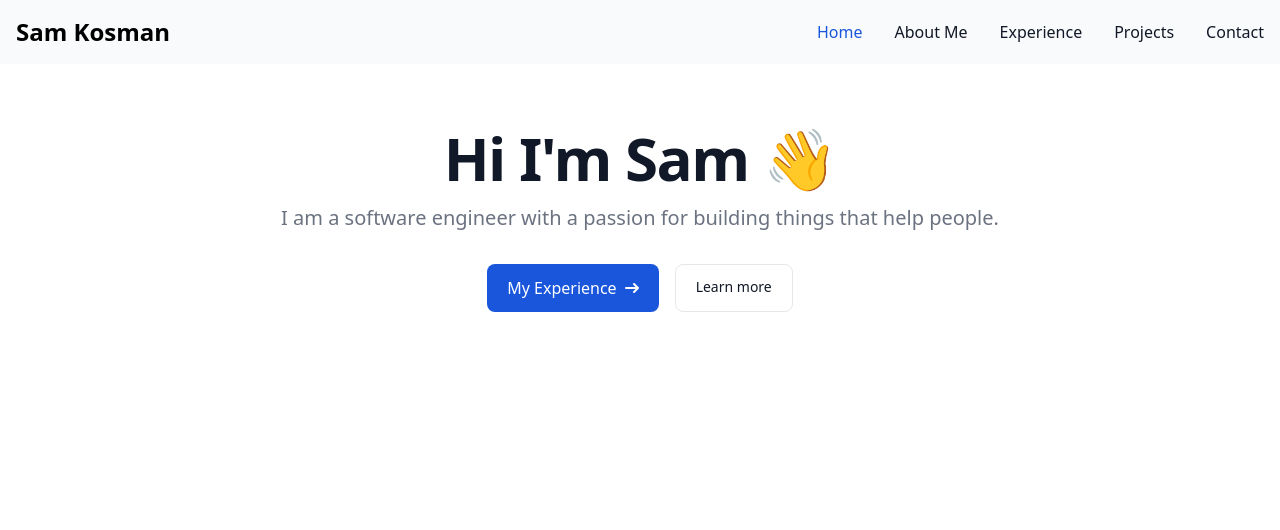
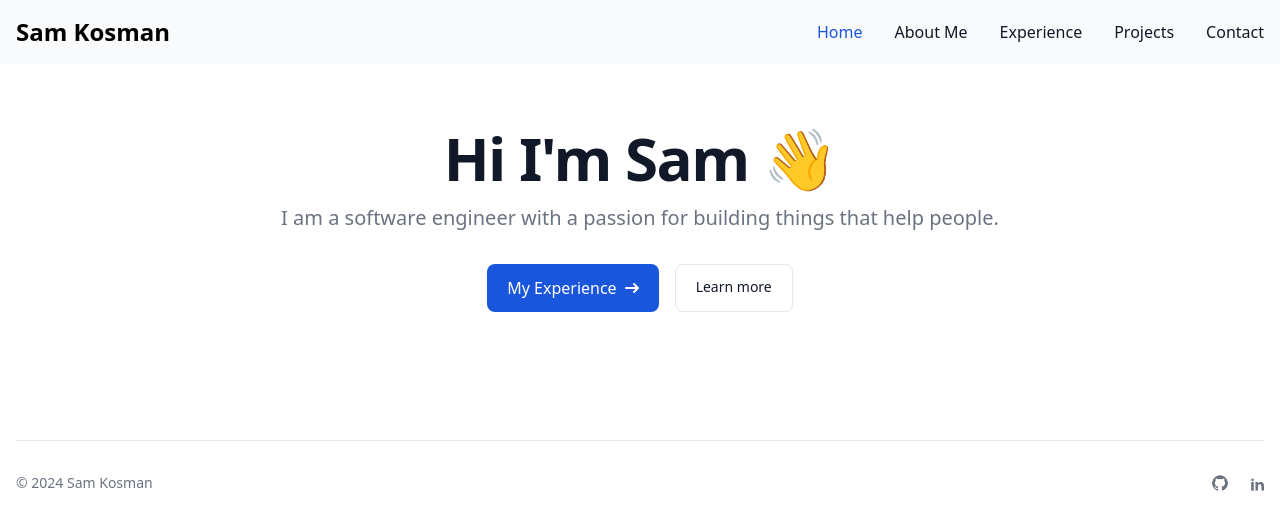
Before and after one commit to skosman/portfolio, a Vue app: page / in a window 1280 px wide. Shown: the top 530 px of the page. Built offline with nearby package versions, Linux system fonts and the light colour scheme; the HTML template or start-up script is replaced by a standard one.

Commit message:
Add footer to website with links to github and linkedin

```diff
--- a/src/App.vue
+++ b/src/App.vue
@@ -1,11 +1,13 @@
 <script setup>
 import { RouterLink, RouterView } from "vue-router";
 import NavBar from "./components/NavBar.vue";
+import Footer from "./components/Footer.vue";
 </script>
 
 <template>
   <NavBar></NavBar>
   <RouterView />
+  <Footer></Footer>
 </template>
 
 <style scoped></style>
--- /dev/null
+++ b/src/components/Footer.vue
@@ -0,0 +1,59 @@
+<template>
+  <footer class="bg-white dark:bg-gray-900">
+    <div class="mx-auto w-full max-w-screen-xl p-4 py-6 lg:py-8">
+      <hr
+        class="my-6 border-gray-200 sm:mx-auto dark:border-gray-700 lg:my-8"
+      />
+      <div class="sm:flex sm:items-center sm:justify-between">
+        <span class="text-sm text-gray-500 sm:text-center dark:text-gray-400"
+          >© 2024
+          <RouterLink to="/" class="hover:underline" aria-current="page"
+            >Sam Kosman</RouterLink
+          >
+        </span>
+        <div class="flex mt-4 sm:justify-center sm:mt-0">
+          <a
+            href="https://github.com/skosman"
+            class="text-gray-500 hover:text-gray-900 dark:hover:text-white ms-5"
+          >
+            <svg
+              class="w-4 h-4"
+              aria-hidden="true"
+              xmlns="http://www.w3.org/2000/svg"
+              fill="currentColor"
+              viewBox="0 0 20 20"
+            >
+              <path
+                fill-rule="evenodd"
+                d="M10 .333A9.911 9.911 0 0 0 6.866 19.65c.5.092.678-.215.678-.477 0-.237-.01-1.017-.014-1.845-2.757.6-3.338-1.169-3.338-1.169a2.627 2.627 0 0 0-1.1-1.451c-.9-.615.07-.6.07-.6a2.084 2.084 0 0 1 1.518 1.021 2.11 2.11 0 0 0 2.884.823c.044-.503.268-.973.63-1.325-2.2-.25-4.516-1.1-4.516-4.9A3.832 3.832 0 0 1 4.7 7.068a3.56 3.56 0 0 1 .095-2.623s.832-.266 2.726 1.016a9.409 9.409 0 0 1 4.962 0c1.89-1.282 2.717-1.016 2.717-1.016.366.83.402 1.768.1 2.623a3.827 3.827 0 0 1 1.02 2.659c0 3.807-2.319 4.644-4.525 4.889a2.366 2.366 0 0 1 .673 1.834c0 1.326-.012 2.394-.012 2.72 0 .263.18.572.681.475A9.911 9.911 0 0 0 10 .333Z"
+                clip-rule="evenodd"
+              />
+            </svg>
+            <span class="sr-only">GitHub account</span>
+          </a>
+          <a
+            href="https://www.linkedin.com/in/sam-kosman/"
+            class="text-gray-500 hover:text-gray-900 dark:hover:text-white ms-5"
+          >
+            <svg
+              class="w-4 h-4"
+              aria-hidden="true"
+              xmlns="http://www.w3.org/2000/svg"
+              fill="currentColor"
+              viewBox="0 0 20 20"
+            >
+              <path
+                fill-rule="evenodd"
+                d="M12.51 8.796v1.697a3.738 3.738 0 0 1 3.288-1.684c3.455 0 4.202 2.16 4.202 4.97V19.5h-3.2v-5.072c0-1.21-.244-2.766-2.128-2.766-1.827 0-2.139 1.317-2.139 2.676V19.5h-3.19V8.796h3.168ZM7.2 6.106a1.61 1.61 0 0 1-.988 1.483 1.595 1.595 0 0 1-1.743-.348A1.607 1.607 0 0 1 5.6 4.5a1.601 1.601 0 0 1 1.6 1.606Z"
+                clip-rule="evenodd"
+              />
+              <path d="M7.2 8.809H4V19.5h3.2V8.809Z" />
+            </svg>
+
+            <span class="sr-only">LinkedIn</span>
+          </a>
+        </div>
+      </div>
+    </div>
+  </footer>
+</template>
```
